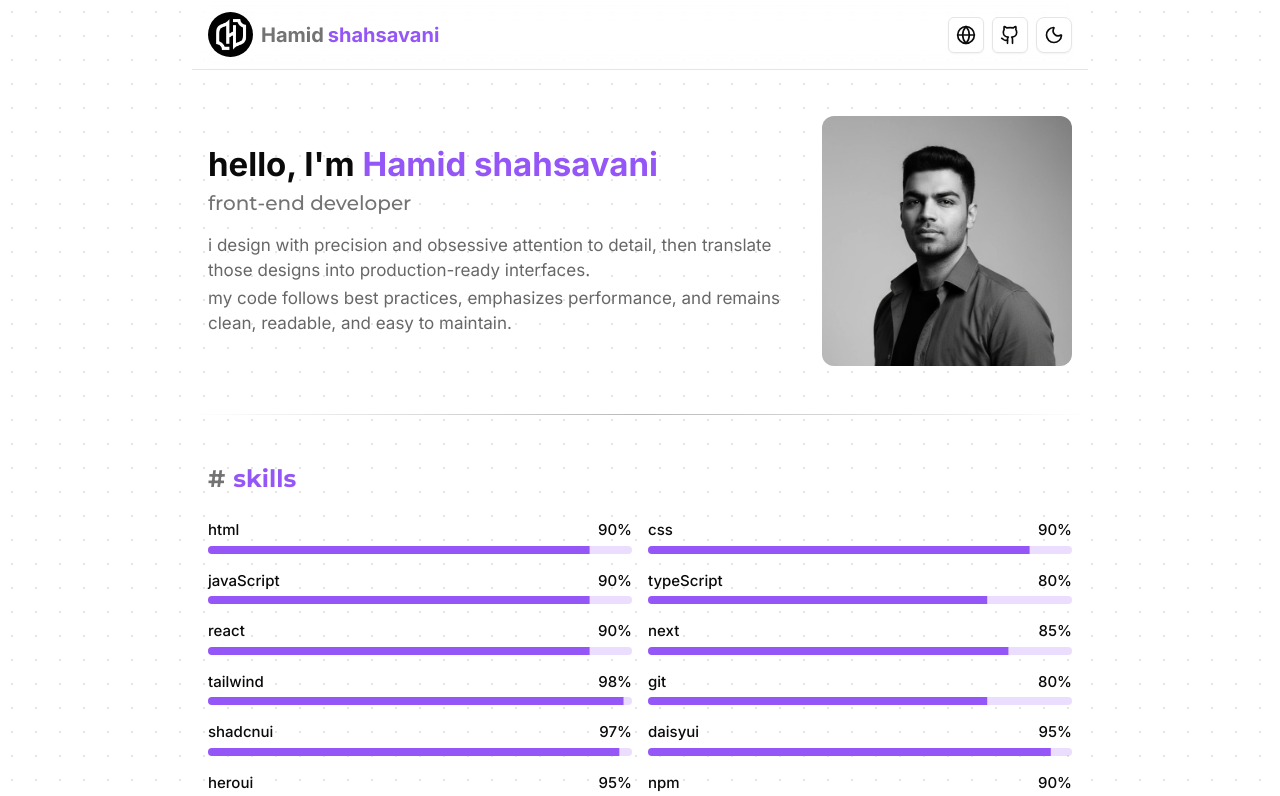
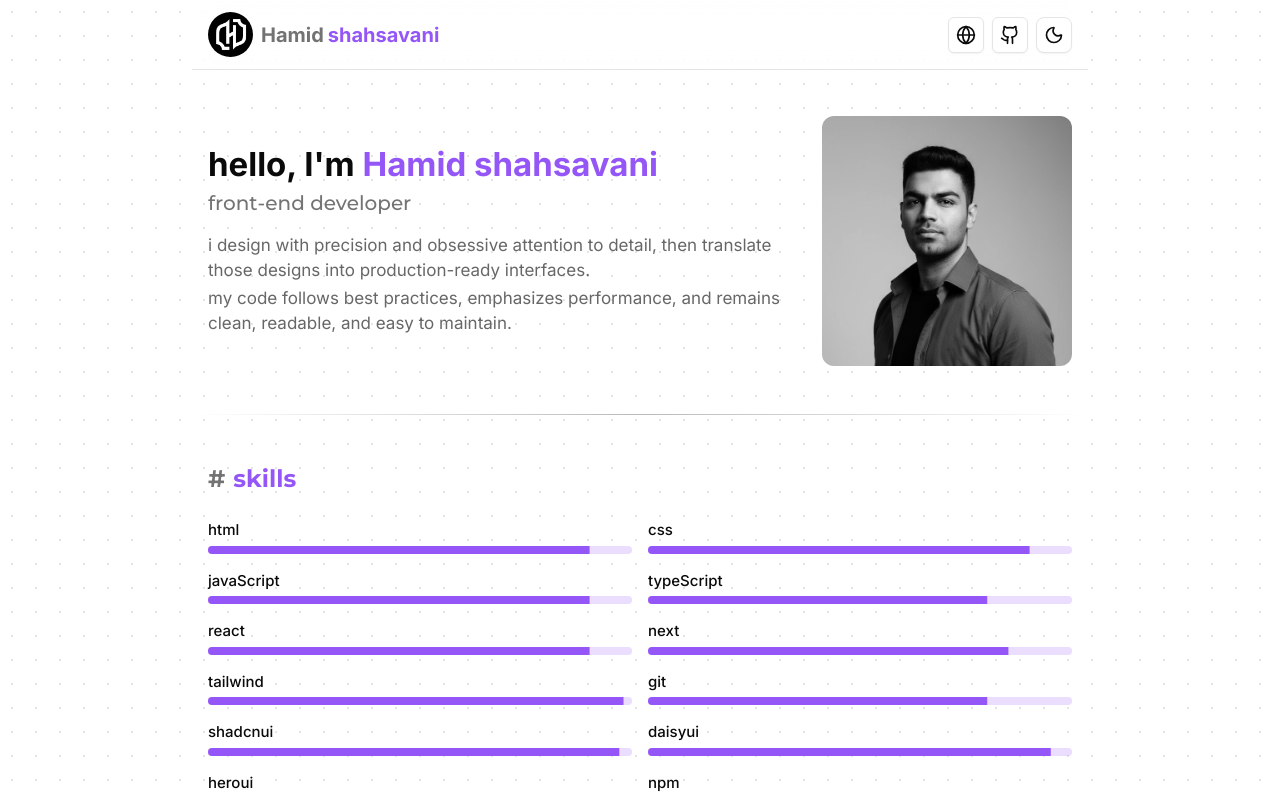
Before and after one commit to chaos-seeker/portfolio, a Next.js app: page / in a window 1280 px wide. Shown: the top 796 px of the page. Built offline with nearby package versions, Linux system fonts and the light colour scheme; a web font is replaced by a local one.

Commit message:
chore: new changes

```diff
--- a/containers/routes/home/skills.tsx
+++ b/containers/routes/home/skills.tsx
@@ -58,7 +58,6 @@ const ProgressItem = (props: ProgressItemProps) => {
     <div className="flex flex-col gap-1">
       <div className="flex w-full items-center justify-between gap-2">
         <span className="text-smp font-medium">{t(props.techKey as any)}</span>
-        <span className="text-smp font-medium">{props.value}%</span>
       </div>
       <Progress value={props.value} />
     </div>
```
